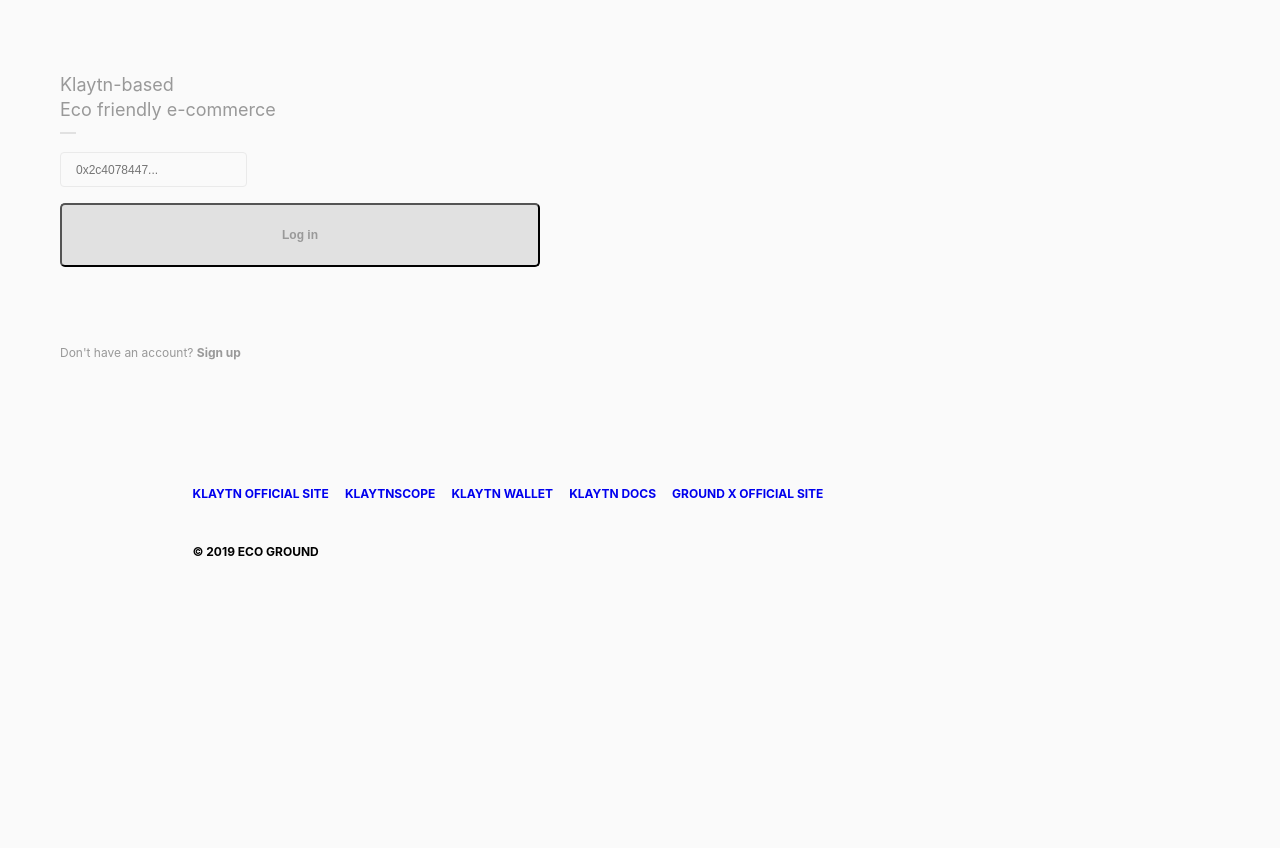
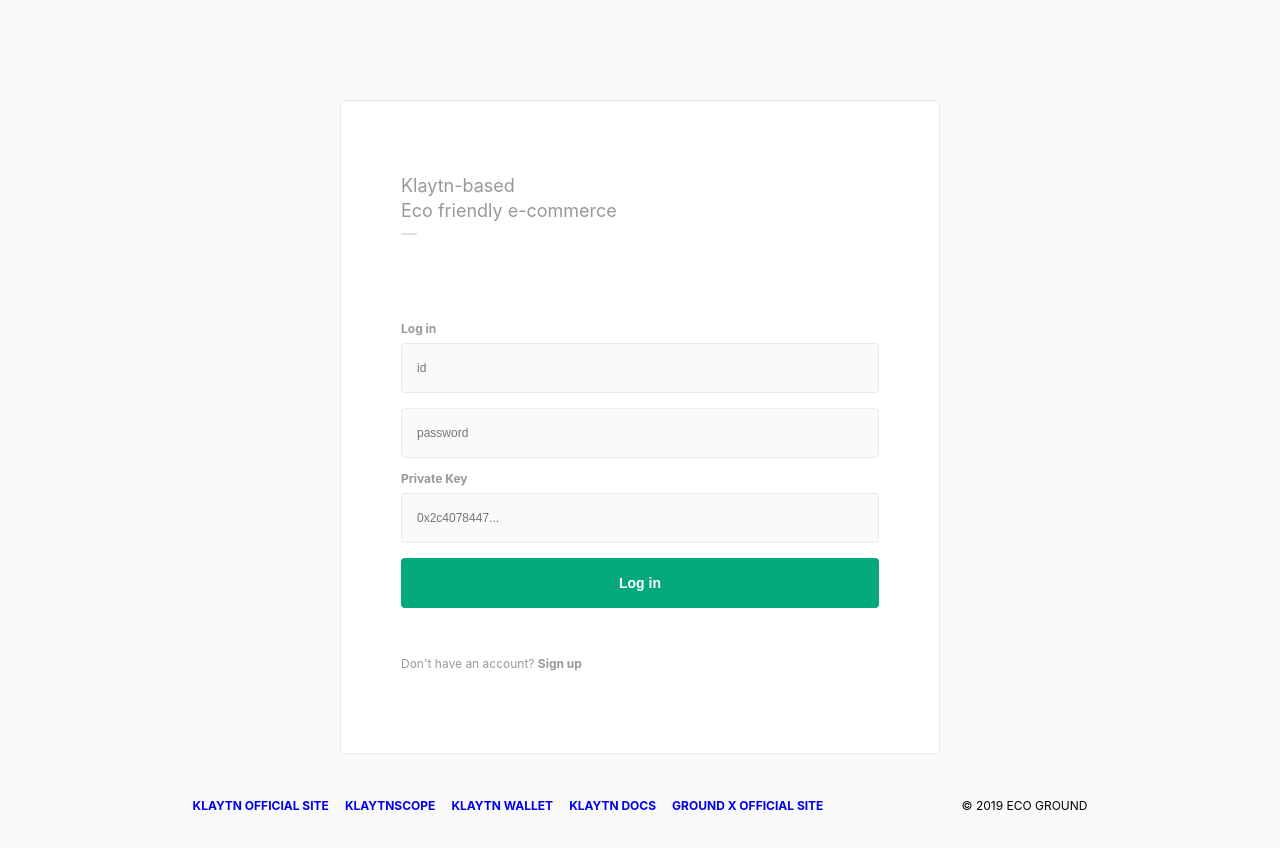
Before and after one commit to tkdlqm2/Jeju_ECOGROUND, a React (Create React App) app in the folder frontend-klaytn/: page / in a window 1280 px wide. Shown: the top 848 px of the page. Before the commit the page ends 800 px from the top, so only its background shows below. Built offline with nearby package versions, Linux system fonts and the light colour scheme; what caver-js, react-router-redux would draw is missing.

Commit message:
Klaytn Sign up & Log in

```diff
--- a/frontend-klaytn/src/App.js
+++ b/frontend-klaytn/src/App.js
@@ -1,4 +1,5 @@
-import React from "react";
+import React, { Component } from "react";
+import { connect } from "react-redux";
 import styled, { ThemeProvider } from "styled-components";
 import { BrowserRouter as Router } from "react-router-dom";
 import { ToastContainer, toast } from "react-toastify";
@@ -9,15 +10,44 @@ import Routes from "./Routes";
 import Footer from "./components/Footer";
 import Header from "./components/Header";
 
+import * as authActions from "./redux/actions/auth";
+
 const Wrapper = styled.div`
   margin: 0 auto;
   max-width: ${props => props.theme.maxWidth};
   width: 100%;
 `;
 
-export default () => {
-  const isLoggedIn = false;
+class App extends Component {
+  constructor(props) {
+    super(props);
+    /**
+     * sessionStorage is internet browser's feature which stores data
+     * until the browser tab is closed.
+     */
+    const walletFromSession = sessionStorage.getItem("walletInstance");
+    const { integrateWallet, removeWallet } = this.props;
 
+    if (walletFromSession) {
+      try {
+        /**
+         * 1. If 'walletInstance' value exists,
+         * add it to caver's wallet and it's information to store
+         * cf) redux/actions/auth.js -> integrateWallet()
+         */
+        integrateWallet(JSON.parse(walletFromSession).privateKey);
+      } catch (e) {
+        /**
+         * 2. If value in sessionStorage is invalid wallet instance,
+         * remove it from caver's wallet and it's information from store
+         * cf) redux/actions/auth.js -> removeWallet()
+         */
+        removeWallet();
+      }
+    }
+  }
+  render() {
+    const { isLoggedIn } = this.props;
     return (
       <ThemeProvider theme={Theme}>
         <>
@@ -35,4 +65,20 @@ export default () => {
         </>
       </ThemeProvider>
     );
-};
+  }
+}
+
+const mapStateToProps = state => ({
+  isLoggedIn: state.auth.isLoggedIn
+});
+
+const mapDispatchToProps = dispatch => ({
+  integrateWallet: privateKey =>
+    dispatch(authActions.integrateWallet(privateKey)),
+  removeWallet: () => dispatch(authActions.removeWallet())
+});
+
+export default connect(
+  mapStateToProps,
+  mapDispatchToProps
+)(App);
--- a/frontend-klaytn/src/components/AuthForm.js
+++ b/frontend-klaytn/src/components/AuthForm.js
@@ -7,7 +7,10 @@ const Container = styled.div`
   width: 100%;
   max-width: ${props => props.theme.maxCardWidth};
   padding: 72px 60px 83px;
-  /* @include cardBox();
+  margin-top: 100px;
+  ${props =>
+    props.theme
+      .whiteBox} /* @include cardBox();
   @include absolute-center();
   @include breakpoint("max-card") {
     background-color: unset;
@@ -22,7 +25,7 @@ const H2 = styled.h2`
   font-weight: normal;
   color: ${props => props.theme.brownGrey};
   line-height: 1.4;
-  margin-bottom: 30px;
+  margin-bottom: 100px;
 
   &::after {
     content: "";
@@ -39,6 +42,7 @@ const H2 = styled.h2`
 const Message = styled.p`
   color: ${props => props.theme.brownGrey};
   font-size: 12px;
+  margin-top: 50px;
 `;
 
 const Link = styled.span`
--- a/frontend-klaytn/src/components/Button.js
+++ b/frontend-klaytn/src/components/Button.js
@@ -1,41 +1,27 @@
 import React from "react";
-import cx from "classnames";
 import styled from "styled-components";
+import PropTypes from "prop-types";
 
 const Container = styled.button`
-  -webkit-appearance: none;
   width: 100%;
-  background-color: ${props => props.theme.lightGrey};
-  color: ${props => props.theme.brownGrey};
-  border-radius: 5px;
+  height: 50px;
+  border: 0;
+  border-radius: ${props => props.theme.borderRadius};
+  color: white;
+  font-weight: 600;
+  background-color: ${props => props.theme.lightGreen};
   text-align: center;
-  font-size: 12px;
-  font-weight: bold;
-  padding: 23px;
+  padding: 7px 0px;
+  font-size: 14px;
   cursor: pointer;
-
-  &:hover,
-  &:active {
-    background-color: ${props => props.theme.darkBrown};
-    color: $white;
-  }
 `;
 
-const Button = ({ className, title, onClick, icon, disabled }) => {
-  const iconStyle = {
-    paddingLeft: "18px",
-    background: `left / 12px no-repeat url('/images/${icon}')`
-  };
+const Button = ({ title, onClick }) => (
+  <Container onClick={onClick}>{title}</Container>
+);
 
-  return (
-    <Container
-      className={cx("Button", className)}
-      onClick={onClick}
-      disabled={disabled}
-    >
-      <span style={icon && iconStyle}>{title}</span>
-    </Container>
-  );
+Button.propTypes = {
+  title: PropTypes.string.isRequired
 };
 
 export default Button;
--- a/frontend-klaytn/src/components/Footer.js
+++ b/frontend-klaytn/src/components/Footer.js
@@ -18,13 +18,13 @@ const FooterInner = styled.div`
   text-transform: uppercase;
   color: ${props => props.theme.middleGrey};
 
-  @include breakpoint("max-page") {
+  /* @include breakpoint("max-page") {
     max-width: ${props => props.theme.maxCardWidth};
     padding-left: 60px;
   }
   @include breakpoint("max-card") {
     padding-left: 40px;
-  }
+  } */
 `;
 
 const LinkBox = styled.ul`
@@ -36,19 +36,19 @@ const Link = styled.li`
   margin-right: 16px;
   line-height: 104px;
   cursor: pointer;
-  @include breakpoint("max-page") {
+  /* @include breakpoint("max-page") {
     line-height: 2;
-  }
+  } */
 `;
 
 const Copyright = styled.div`
   float: right;
   line-height: 104px;
   font-weight: normal;
-  @include breakpoint("max-page") {
+  /* @include breakpoint("max-page") {
     width: 100%;
     line-height: 3;
-  }
+  } */
 `;
 
 const footerLinks = [
--- a/frontend-klaytn/src/components/Input.js
+++ b/frontend-klaytn/src/components/Input.js
@@ -7,9 +7,27 @@ const Container = styled.input`
   border: ${props => props.theme.boxBorder};
   border-radius: ${props => props.theme.borderRadius};
   background-color: ${props => props.theme.bgColor};
-  height: 35px;
+  height: 50px;
   font-size: 12px;
   padding: 0px 15px;
+  width: 100%;
+  margin-bottom: 15px;
+`;
+
+const Label = styled.label`
+  display: block;
+  font-size: 12px;
+  font-weight: bold;
+  color: ${props => props.theme.brownGrey};
+  margin-bottom: 8px;
+`;
+
+const Err = styled.p`
+  position: absolute;
+  top: 0;
+  right: 0;
+  font-size: 12px;
+  color: red;
 `;
 
 const Input = ({
@@ -18,16 +36,25 @@ const Input = ({
   value,
   onChange,
   type = "text",
-  className
+  err,
+  readOnly,
+  label,
+  name
 }) => (
+  <div>
+    {label && <Label htmlFor={name}>{label}</Label>}
     <Container
-    className={className}
+      id={name}
       placeholder={placeholder}
       required={required}
       value={value}
       onChange={onChange}
       type={type}
+      autoComplete="off"
+      readOnly={readOnly}
     />
+    {err && <Err>{err}</Err>}
+  </div>
 );
 
 Input.propTypes = {
--- a/frontend-klaytn/src/components/LoginForm.js
+++ b/frontend-klaytn/src/components/LoginForm.js
@@ -8,45 +8,76 @@ import styled from "styled-components";
 import * as authActions from "../redux/actions/auth";
 import useInput from "../hooks/useInput";
 
-const Container = styled.div``;
+const Container = styled.div`
+  display: flex;
+  flex-direction: column;
+`;
 
 const LoginInput = styled(Input)`
-  margin-bottom: 16px;
-  & input {
+  margin-bottom: 30px;
+  /* & input {
     padding-left: 48px;
     background: 16px center / 24px no-repeat
       url("../../static/images/icon-lock.png");
-  }
+  } */
 `;
 
 const LoginButton = styled(Button)`
-  margin-bottom: 80px;
-
+  margin-top: 80px;
+  color: black;
   /* @include breakpoint("max-card") {
   margin-bottom: 30px;
   }; */
 `;
 
 const LoginForm = ({ login }) => {
-  const [privateKey, setPrivateKey] = useState("");
   const [warningMessage, setWarningMessage] = useState("");
 
-  const inputPK = useInput("");
+  const privateKey = useInput("");
+  const username = useInput("");
+  const password = useInput("");
 
   const handleLogin = () => {
-    isValidPrivateKey(privateKey)
-      ? login(privateKey)
-      : setWarningMessage("* Invalid Private Key");
+    const privateKeyValue = privateKey.value;
+    const usernameValue = username.value;
+    const passwordValue = password.value;
+
+    console.log(usernameValue, passwordValue);
+
+    // 웹 로그인
+
+    if (usernameValue && passwordValue) {
+      isValidPrivateKey(privateKeyValue)
+        ? login(privateKeyValue)
+        : setWarningMessage("* Invalid Private Key");
+    } else {
+      console.log("no username");
+    }
   };
 
   return (
     <Container>
       <LoginInput
+        type="text"
+        name="username"
+        label="Log in"
+        placeholder="id"
+        onChange={username.onChange}
+        err={warningMessage}
+      />
+      <LoginInput
+        type="password"
+        name="password"
+        placeholder="password"
+        onChange={password.onChange}
+        err={warningMessage}
+      />
+      <LoginInput
         type="password"
         name="privateKey"
-        label="Login with Private Key"
+        label="Private Key"
         placeholder="0x2c4078447..."
-        onChange={inputPK.onChange}
+        onChange={privateKey.onChange}
         err={warningMessage}
       />
       <LoginButton title="Log in" onClick={handleLogin} />
--- a/frontend-klaytn/src/components/SignupForm.js
+++ b/frontend-klaytn/src/components/SignupForm.js
@@ -3,6 +3,9 @@ import caver from "../klaytn/caver";
 import Input from "./Input";
 import Button from "./Button";
 import styled from "styled-components";
+import useInput from "../hooks/useInput";
+
+const Wrapper = styled.div``;
 
 const SignupInput = styled(Input)`
   margin-bottom: 16px;
@@ -15,6 +18,7 @@ const SignupInput = styled(Input)`
 
 const SignupButton = styled(Button)`
   margin-bottom: 80px;
+  background-color: white;
 
   /* @include breakpoint("max-card") {
   margin-bottom: 30px;
@@ -23,21 +27,43 @@ const SignupButton = styled(Button)`
 
 export default () => {
   const [privateKey, setPrivateKey] = useState(null);
+  const username = useInput("");
+  const email = useInput("");
+  const password = useInput("");
 
   const generatePrivateKey = () => {
     const { privateKey } = caver.klay.accounts.create();
     setPrivateKey(privateKey);
   };
 
+  const onSubmit = async e => {
+    e.preventDefault();
+
+    if (email.value !== "" && username.value !== "" && password.value !== "") {
+      // sign up
+
+      console.log(email.value, username.value, password.value);
+    }
+  };
+
   return (
-    <div className="SignupForm">
+    <Wrapper>
+      <form onSubmit={onSubmit}>
+        <Input placeholder={"Username"} {...username} />
+        <Input placeholder={"Password"} {...password} type="password" />
+        <Input placeholder={"Email"} {...email} type="email" />
         <SignupInput
           placeholder="Generate Private Key to Sign up"
           value={privateKey || ""}
           label="Private key"
           readOnly
         />
-      <SignupButton title="Generate Private key" onClick={generatePrivateKey} />
-    </div>
+        <SignupButton
+          title="Generate Private key"
+          onClick={generatePrivateKey}
+        />
+        <Button title={"Sign up"} />
+      </form>
+    </Wrapper>
   );
 };
--- a/frontend-klaytn/src/pages/Auth.js
+++ b/frontend-klaytn/src/pages/Auth.js
@@ -10,6 +10,9 @@ const Container = styled.div`
   min-width: ${props => props.theme.minPageWidth};
   max-width: ${props => props.theme.maxPageWidth};
   margin: 0 auto;
+  display: flex;
+  justify-content: center;
+  align-items: center;
 `;
 
 const AuthPage = () => (
--- a/frontend-klaytn/src/redux/actions/auth.js
+++ b/frontend-klaytn/src/redux/actions/auth.js
@@ -2,6 +2,7 @@ import caver from "../../klaytn/caver";
 import { LOGIN, LOGOUT, INTEGRATE_WALLET, REMOVE_WALLET } from "./actionTypes";
 
 export const integrateWallet = privateKey => dispatch => {
+  console.log(privateKey);
   const walletInstance = caver.klay.accounts.privateKeyToAccount(privateKey);
   caver.klay.accounts.wallet.add(walletInstance);
   sessionStorage.setItem("walletInstance", JSON.stringify(walletInstance));
--- a/frontend-klaytn/src/styles/Theme.js
+++ b/frontend-klaytn/src/styles/Theme.js
@@ -12,6 +12,8 @@ export default {
   brownGrey: "#999999",
   brownishGrey: "#707070",
   darkBrown: "#4f473e",
+  lightGreen: "#03a87c",
+  darkGreen: "#41734E",
   black: "#2c2c2c",
   white: "#ffffff",
   boxBorder: "1px solid #eaeaea",
```
Lines whose indentation alone changed are shown as unchanged.
